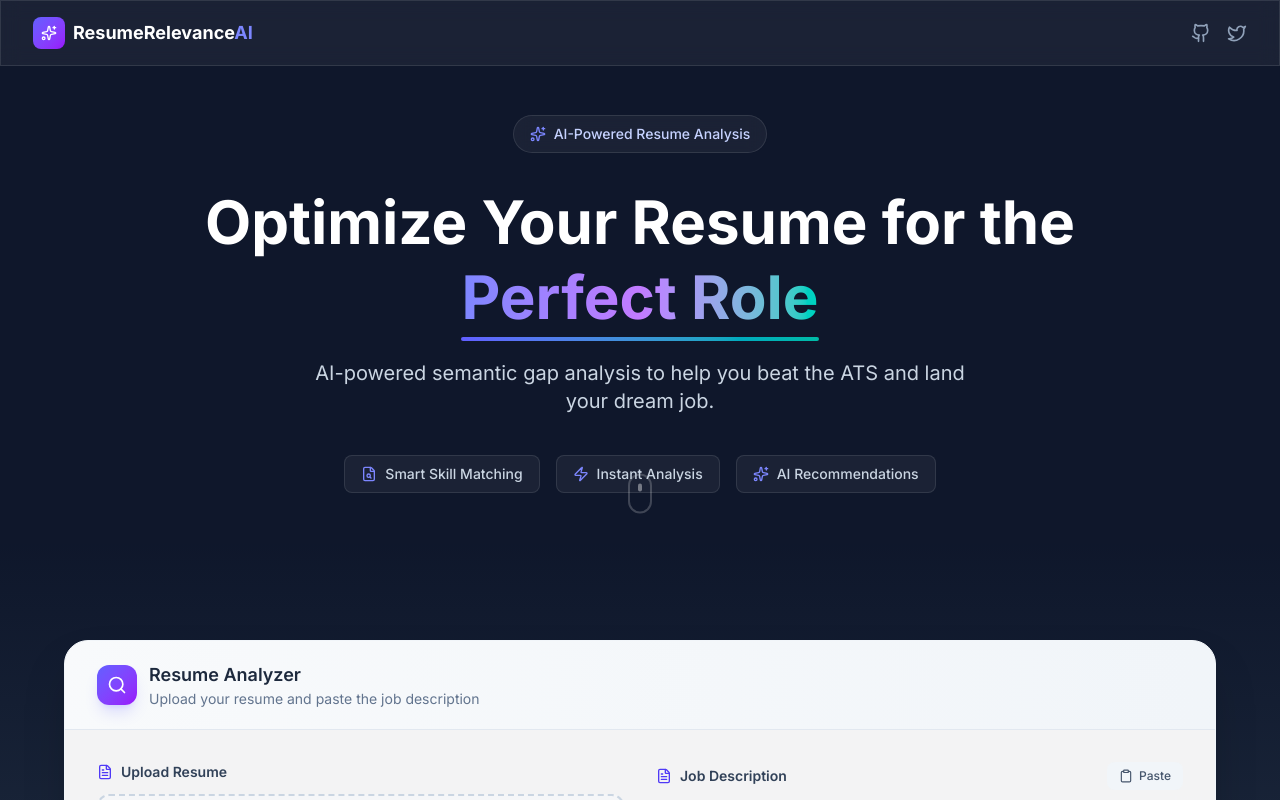
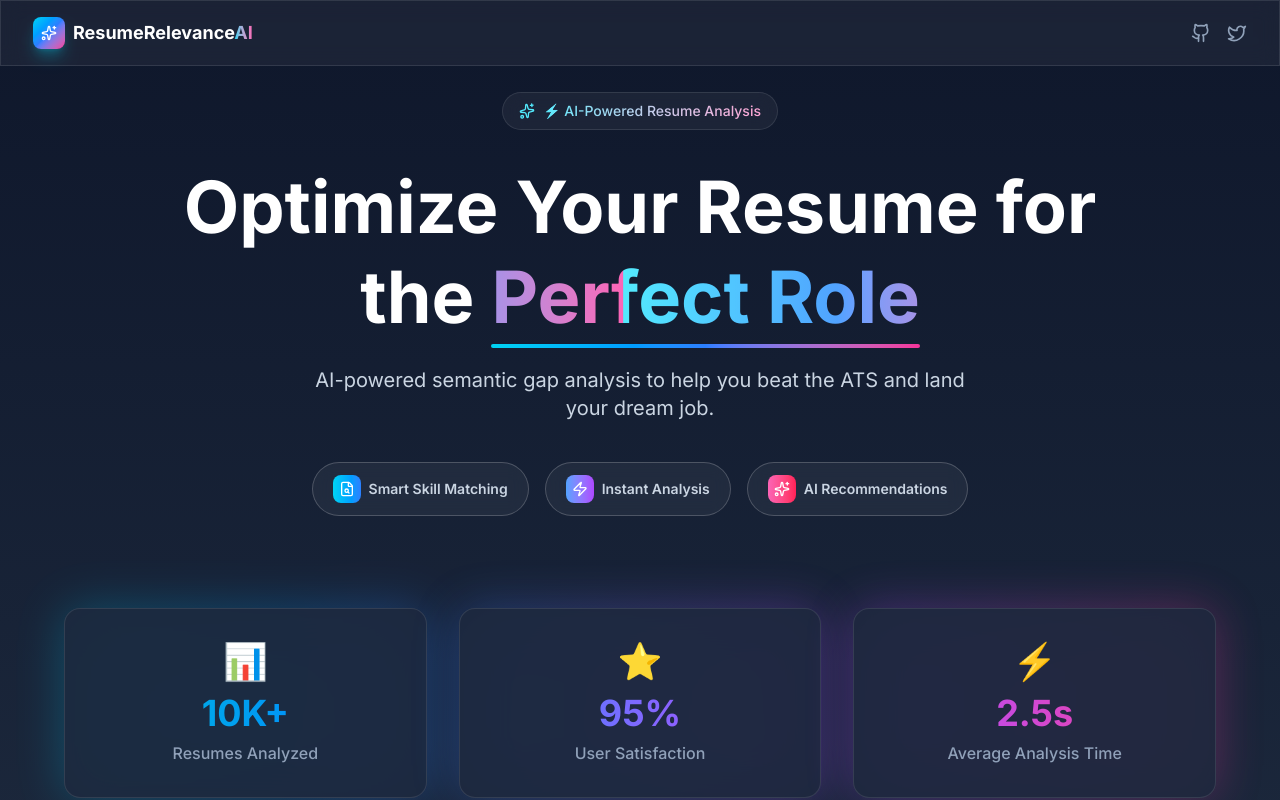
Before and after one commit to Himanshusingh9647/ResumeRelevance-AI, a React (Vite) app: page / in a window 1280 px wide. Shown: the top 800 px of the page. Built offline with nearby package versions, Linux system fonts and the light colour scheme.

Commit message:
Enhance UI with new cyan/blue/pink color scheme, add stats section, improve animations and remove custom cursor

```diff
--- a/src/App.tsx
+++ b/src/App.tsx
@@ -1,4 +1,4 @@
-import { useState, useCallback } from 'react';
+import { useState, useCallback, useEffect, useRef } from 'react';
 import { motion, AnimatePresence } from 'framer-motion';
 import { Github, Twitter, Sparkles } from 'lucide-react';
 import { HeroSection, AnalyzerSection, ResultsDashboard } from './components';
@@ -53,6 +53,7 @@ function App() {
   const [jobDescription, setJobDescription] = useState('');
   const [isLoading, setIsLoading] = useState(false);
   const [result, setResult] = useState<AnalysisResult | null>(null);
+  const containerRef = useRef<HTMLDivElement>(null);
 
   const handleAnalyze = useCallback(async () => {
     if (!file || !jobDescription.trim()) return;
@@ -77,28 +78,33 @@ function App() {
   }, []);
 
   return (
-    <div className="min-h-screen bg-slate-900">
+    <div ref={containerRef} className="min-h-screen bg-gradient-to-b from-slate-900 via-slate-800 to-slate-900 relative">
+      {/* Animated Background Elements */}
+      <div className="fixed inset-0 -z-10 overflow-hidden pointer-events-none">
+        <div className="absolute top-0 right-0 w-96 h-96 bg-cyan-500 rounded-full blur-3xl opacity-10 animate-float" />
+        <div className="absolute bottom-0 left-0 w-96 h-96 bg-pink-500 rounded-full blur-3xl opacity-10 animate-float" style={{ animationDelay: '-2s' }} />
+      </div>
       {/* Navigation */}
-      <nav className="fixed top-0 left-0 right-0 z-50 glass border-b border-white/10">
+      <nav className="fixed top-0 left-0 right-0 z-50 glass border-b border-cyan-400/20 bg-slate-900/80 backdrop-blur-xl">
         <div className="max-w-7xl mx-auto px-4 sm:px-6 lg:px-8">
           <div className="flex items-center justify-between h-16">
             <div className="flex items-center gap-2">
-              <div className="w-8 h-8 rounded-lg bg-gradient-to-br from-indigo-500 to-purple-600 flex items-center justify-center">
+              <div className="w-8 h-8 rounded-lg bg-gradient-to-br from-cyan-400 via-blue-500 to-pink-500 flex items-center justify-center shadow-lg shadow-cyan-400/30">
                 <Sparkles className="w-4 h-4 text-white" />
               </div>
-              <span className="text-lg font-bold text-white">ResumeRelevance<span className="text-indigo-400">AI</span></span>
+              <span className="text-lg font-bold text-white">ResumeRelevance<span className="bg-gradient-to-r from-cyan-400 to-pink-400 bg-clip-text text-transparent">AI</span></span>
             </div>
             <div className="flex items-center gap-4">
               <a
                 href="#"
-                className="text-slate-400 hover:text-white transition-colors"
+                className="text-slate-400 hover:text-cyan-400 transition-colors"
                 aria-label="GitHub"
               >
                 <Github className="w-5 h-5" />
               </a>
               <a
                 href="#"
-                className="text-slate-400 hover:text-white transition-colors"
+                className="text-slate-400 hover:text-cyan-400 transition-colors"
                 aria-label="Twitter"
               >
                 <Twitter className="w-5 h-5" />
@@ -113,8 +119,38 @@ function App() {
         {/* Hero Section */}
         <HeroSection />
 
+        {/* Stats Section */}
+        <div className="py-16 px-4 sm:px-6 lg:px-8 relative">
+          <div className="max-w-6xl mx-auto">
+            <div className="grid grid-cols-1 md:grid-cols-3 gap-8">
+              {[
+                { number: '10K+', label: 'Resumes Analyzed', icon: '📊', color: 'from-cyan-500 to-blue-500' },
+                { number: '95%', label: 'User Satisfaction', icon: '⭐', color: 'from-blue-500 to-purple-500' },
+                { number: '2.5s', label: 'Average Analysis Time', icon: '⚡', color: 'from-purple-500 to-pink-500' },
+              ].map((stat, index) => (
+                <motion.div
+                  key={index}
+                  initial={{ opacity: 0, y: 20 }}
+                  whileInView={{ opacity: 1, y: 0 }}
+                  transition={{ delay: index * 0.2 }}
+                  className="relative group"
+                >
+                  <div className={`absolute inset-0 bg-gradient-to-r ${stat.color} rounded-2xl blur-xl opacity-30 group-hover:opacity-50 transition-opacity`} />
+                  <div className="relative bg-slate-800/90 backdrop-blur-xl border border-white/10 rounded-2xl p-8 text-center hover:border-white/20 transition-all">
+                    <div className="text-4xl mb-3">{stat.icon}</div>
+                    <div className={`text-4xl font-bold bg-gradient-to-r ${stat.color} bg-clip-text text-transparent mb-2`}>
+                      {stat.number}
+                    </div>
+                    <p className="text-slate-400 font-medium">{stat.label}</p>
+                  </div>
+                </motion.div>
+              ))}
+            </div>
+          </div>
+        </div>
+
         {/* Analyzer Section */}
-        <div className="bg-gradient-to-b from-slate-900 via-slate-800 to-slate-100 py-12">
+        <div className="bg-gradient-to-b from-slate-900 via-slate-800 to-slate-900 py-12">
           <AnalyzerSection
             file={file}
             jobDescription={jobDescription}
--- a/src/components/HeroSection.tsx
+++ b/src/components/HeroSection.tsx
@@ -1,16 +1,28 @@
 import { motion } from 'framer-motion';
-import { Sparkles, FileSearch, Zap } from 'lucide-react';
+import { Sparkles, FileSearch, Zap, ArrowDown } from 'lucide-react';
+import { useState, useEffect } from 'react';
 
 export function HeroSection() {
+  const [isScrolled, setIsScrolled] = useState(false);
+
+  useEffect(() => {
+    const handleScroll = () => {
+      setIsScrolled(window.scrollY > 100);
+    };
+    window.addEventListener('scroll', handleScroll);
+    return () => window.removeEventListener('scroll', handleScroll);
+  }, []);
+
   return (
     <section className="relative min-h-[60vh] flex items-center justify-center overflow-hidden">
       {/* Animated Background Gradient Mesh */}
       <div className="absolute inset-0 -z-10">
-        <div className="absolute inset-0 bg-gradient-to-br from-slate-900 via-indigo-950 to-purple-950" />
-        <div className="absolute inset-0 opacity-30">
-          <div className="absolute top-1/4 left-1/4 w-96 h-96 bg-indigo-500 rounded-full blur-[128px] animate-float" />
-          <div className="absolute bottom-1/4 right-1/4 w-96 h-96 bg-purple-600 rounded-full blur-[128px] animate-float" style={{ animationDelay: '-3s' }} />
-          <div className="absolute top-1/2 left-1/2 w-64 h-64 bg-teal-500 rounded-full blur-[100px] animate-float" style={{ animationDelay: '-1.5s' }} />
+        <div className="absolute inset-0 bg-gradient-to-br from-slate-950 via-cyan-950 to-blue-950" />
+        <div className="absolute inset-0 opacity-40">
+          <div className="absolute top-1/4 left-1/4 w-96 h-96 bg-cyan-500 rounded-full blur-[128px] animate-float" />
+          <div className="absolute bottom-1/4 right-1/4 w-96 h-96 bg-blue-600 rounded-full blur-[128px] animate-float" style={{ animationDelay: '-3s' }} />
+          <div className="absolute top-1/2 left-1/2 w-64 h-64 bg-pink-500 rounded-full blur-[100px] animate-float" style={{ animationDelay: '-1.5s' }} />
+          <div className="absolute top-0 right-0 w-80 h-80 bg-purple-500 rounded-full blur-[120px] animate-float" style={{ animationDelay: '-2s' }} />
         </div>
         {/* Grid Pattern Overlay */}
         <div
@@ -29,10 +41,12 @@ export function HeroSection() {
           initial={{ opacity: 0, y: 20 }}
           animate={{ opacity: 1, y: 0 }}
           transition={{ duration: 0.5 }}
-          className="inline-flex items-center gap-2 px-4 py-2 rounded-full glass mb-8"
+          className="inline-flex items-center gap-2 px-4 py-2 rounded-full glass mb-8 bg-gradient-to-r from-cyan-500/20 to-pink-500/20 border border-cyan-400/50"
         >
-          <Sparkles className="w-4 h-4 text-indigo-400" />
-          <span className="text-sm font-medium text-indigo-200">AI-Powered Resume Analysis</span>
+          <motion.div animate={{ rotate: 360 }} transition={{ duration: 3, repeat: Infinity }}>
+            <Sparkles className="w-4 h-4 text-cyan-300" />
+          </motion.div>
+          <span className="text-sm font-medium bg-gradient-to-r from-cyan-300 to-pink-300 bg-clip-text text-transparent">⚡ AI-Powered Resume Analysis</span>
         </motion.div>
 
         {/* Main Heading */}
@@ -40,15 +54,15 @@ export function HeroSection() {
           initial={{ opacity: 0, y: 20 }}
           animate={{ opacity: 1, y: 0 }}
           transition={{ duration: 0.5, delay: 0.1 }}
-          className="text-4xl sm:text-5xl lg:text-6xl font-bold text-white mb-6 leading-tight"
+          className="text-4xl sm:text-5xl lg:text-7xl font-bold text-white mb-6 leading-tight"
         >
           Optimize Your Resume for the{' '}
           <span className="relative">
-            <span className="bg-gradient-to-r from-indigo-400 via-purple-400 to-teal-400 bg-clip-text text-transparent">
+            <span className="bg-gradient-to-r from-cyan-300 via-blue-400 to-pink-400 bg-clip-text text-transparent animate-shimmer">
               Perfect Role
             </span>
             <motion.span
-              className="absolute -bottom-2 left-0 right-0 h-1 bg-gradient-to-r from-indigo-500 to-teal-500 rounded-full"
+              className="absolute -bottom-2 left-0 right-0 h-1 bg-gradient-to-r from-cyan-400 via-blue-500 to-pink-500 rounded-full"
               initial={{ scaleX: 0 }}
               animate={{ scaleX: 1 }}
               transition={{ duration: 0.8, delay: 0.5 }}
@@ -74,17 +88,22 @@ export function HeroSection() {
           className="flex flex-wrap items-center justify-center gap-4"
         >
           {[
-            { icon: FileSearch, text: 'Smart Skill Matching' },
-            { icon: Zap, text: 'Instant Analysis' },
-            { icon: Sparkles, text: 'AI Recommendations' },
+            { icon: FileSearch, text: 'Smart Skill Matching', color: 'from-cyan-400 to-blue-500' },
+            { icon: Zap, text: 'Instant Analysis', color: 'from-blue-400 to-purple-500' },
+            { icon: Sparkles, text: 'AI Recommendations', color: 'from-pink-400 to-rose-500' },
           ].map((feature, index) => (
-            <div
+            <motion.div
               key={index}
-              className="flex items-center gap-2 px-4 py-2 rounded-lg bg-white/5 border border-white/10 text-slate-300"
+              whileHover={{ scale: 1.08, y: -5 }}
+              whileTap={{ scale: 0.98 }}
+              transition={{ duration: 0.3, type: 'spring', stiffness: 300 }}
+              className="flex items-center gap-2 px-5 py-3 rounded-full bg-white/5 border border-white/20 text-slate-300 cursor-pointer hover:border-white/40 backdrop-blur-sm group"
             >
-              <feature.icon className="w-4 h-4 text-indigo-400" />
-              <span className="text-sm font-medium">{feature.text}</span>
-            </div>
+              <div className={`bg-gradient-to-r ${feature.color} p-1.5 rounded-lg`}>
+                <feature.icon className="w-4 h-4 text-white" />
+              </div>
+              <span className="text-sm font-semibold group-hover:text-white transition-colors">{feature.text}</span>
+            </motion.div>
           ))}
         </motion.div>
       </div>
@@ -92,17 +111,24 @@ export function HeroSection() {
       {/* Scroll Indicator */}
       <motion.div
         initial={{ opacity: 0 }}
-        animate={{ opacity: 1 }}
+        animate={{ opacity: isScrolled ? 0 : 1 }}
         transition={{ delay: 1, duration: 0.5 }}
-        className="absolute bottom-8 left-1/2 -translate-x-1/2"
+        className="absolute bottom-8 left-1/2 -translate-x-1/2 hidden"
       >
-        <motion.div
-          animate={{ y: [0, 8, 0] }}
-          transition={{ duration: 1.5, repeat: Infinity }}
-          className="w-6 h-10 rounded-full border-2 border-white/20 flex items-start justify-center p-2"
-        >
-          <motion.div className="w-1 h-2 bg-white/40 rounded-full" />
-        </motion.div>
+        <div className="flex flex-col items-center gap-2">
+          <p className="text-xs text-slate-300 font-semibold tracking-widest uppercase">Scroll to explore</p>
+          <motion.div
+            animate={{ y: [0, 12, 0] }}
+            transition={{ duration: 2, repeat: Infinity }}
+            className="w-7 h-11 rounded-full border-2 border-cyan-400/50 flex items-start justify-center p-2 hover:border-cyan-400 transition-all cursor-pointer group"
+          >
+            <motion.div
+              animate={{ y: [0, 6, 0] }}
+              transition={{ duration: 2, repeat: Infinity }}
+              className="w-1.5 h-2.5 bg-gradient-to-b from-cyan-400 to-pink-400 rounded-full group-hover:shadow-lg group-hover:shadow-cyan-400/50"
+            />
+          </motion.div>
+        </div>
       </motion.div>
     </section>
   );
--- a/src/index.css
+++ b/src/index.css
@@ -78,6 +78,37 @@ html {
   }
 }
 
+@keyframes shimmer {
+  0% {
+    background-position: -1000px 0;
+  }
+  100% {
+    background-position: 1000px 0;
+  }
+}
+
+@keyframes glow-pulse {
+  0%, 100% {
+    opacity: 0.5;
+    filter: drop-shadow(0 0 8px rgba(79, 70, 229, 0.4));
+  }
+  50% {
+    opacity: 1;
+    filter: drop-shadow(0 0 16px rgba(79, 70, 229, 0.8));
+  }
+}
+
+@keyframes slide-up {
+  from {
+    opacity: 0;
+    transform: translateY(20px);
+  }
+  to {
+    opacity: 1;
+    transform: translateY(0);
+  }
+}
+
 .animate-gradient {
   background-size: 200% 200%;
   animation: gradient-shift 8s ease infinite;
@@ -89,6 +120,22 @@ html {
 
 .animate-float {
   animation: float 6s ease-in-out infinite;
+}
+
+.animate-shimmer {
+  animation: shimmer 3s infinite;
+}
+
+.animate-glow-pulse {
+  animation: glow-pulse 3s ease-in-out infinite;
+}
+
+.animate-slide-up {
+  animation: slide-up 0.6s ease-out forwards;
+}
+
+.cursor-custom {
+  cursor: none;
 }
 
 /* Glassmorphism utility */
```
